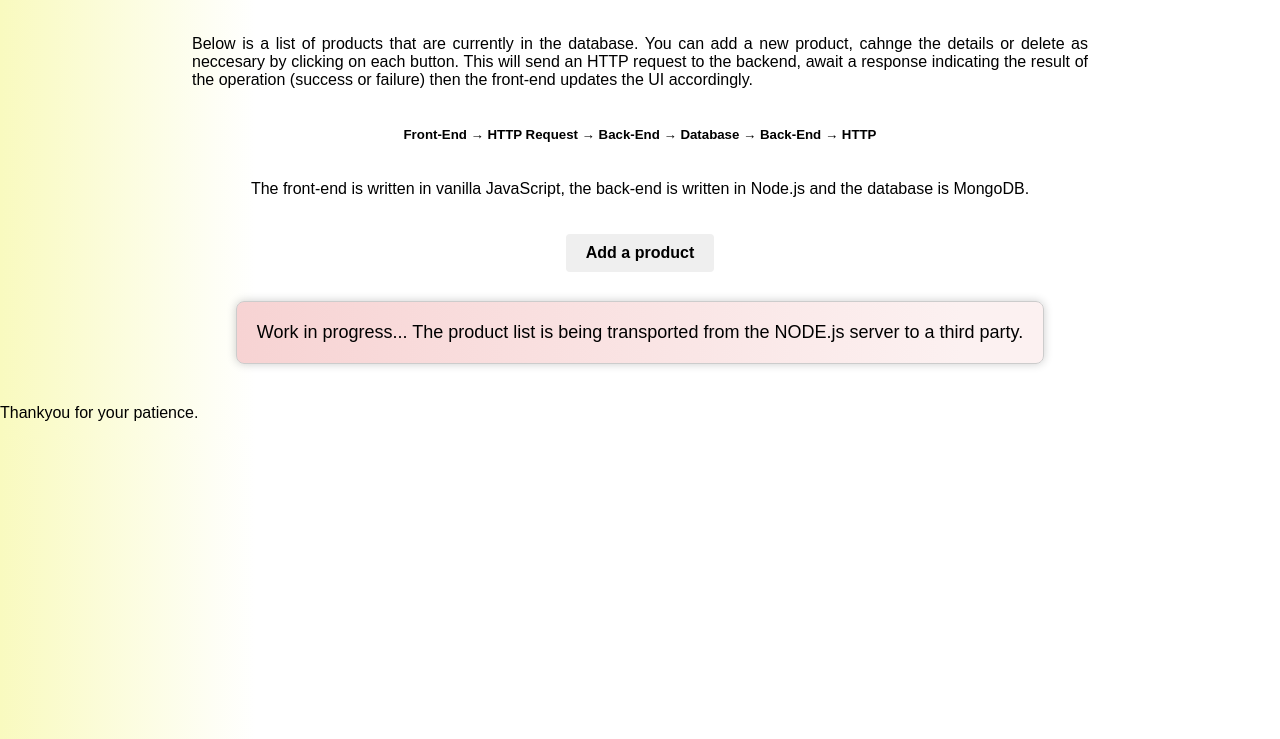
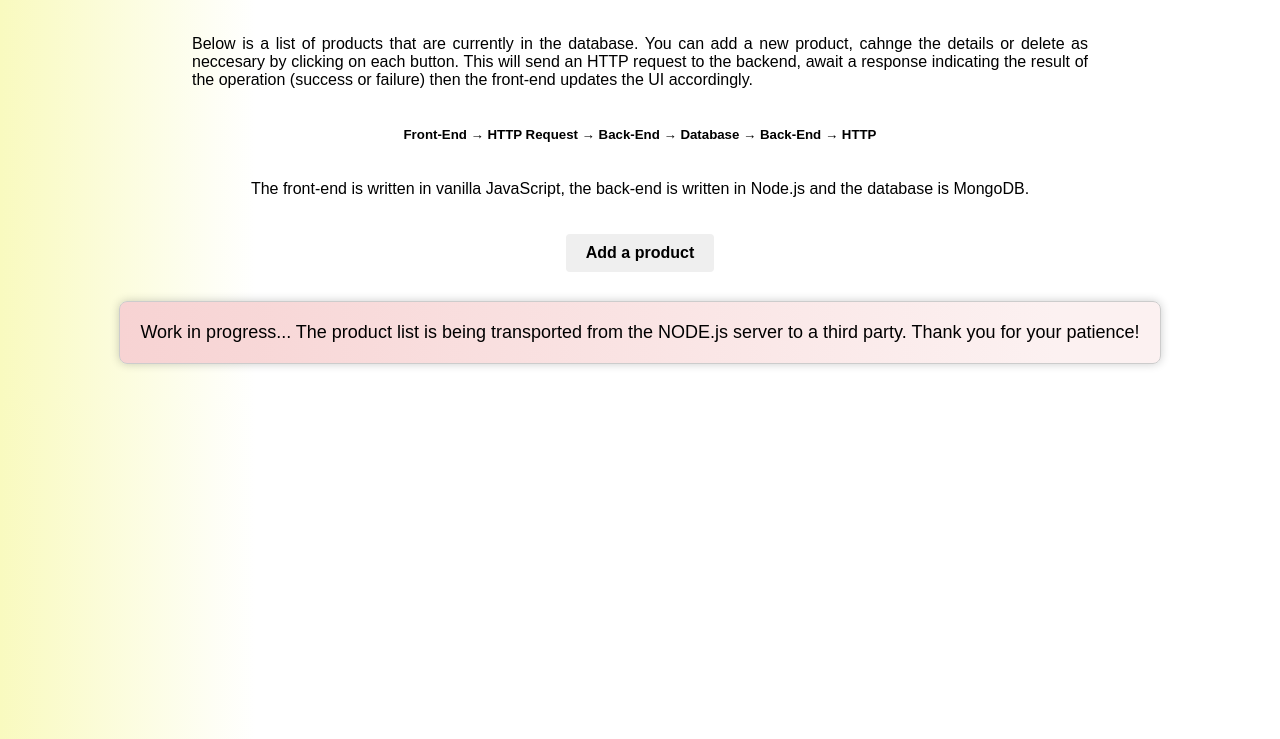
Before and after one commit to Ice-and-Rock/Products_List_CRUD.API, a website with bundled scripts: page index.html in a window 1280 px wide. Shown: the part 61-800 px from the top of the page. Built offline with nearby package versions, Linux system fonts and the light colour scheme; files whose address does not match are found by name.

```diff
--- a/index.html
+++ b/index.html
@@ -33,12 +33,12 @@
 
       <div class="box-container">
     <p class="text-box"> Work in progress... The product list is being transported from the NODE.js server to a third party.
+      Thank you for your patience!
+      </p>
     </div>
       <ul id="productList" class="product-items"></ul>
 
 
-    Thankyou for your patience.
-    </p>
 
     <div id="editModal" class="modal">
       <div class="modal-content">
```
